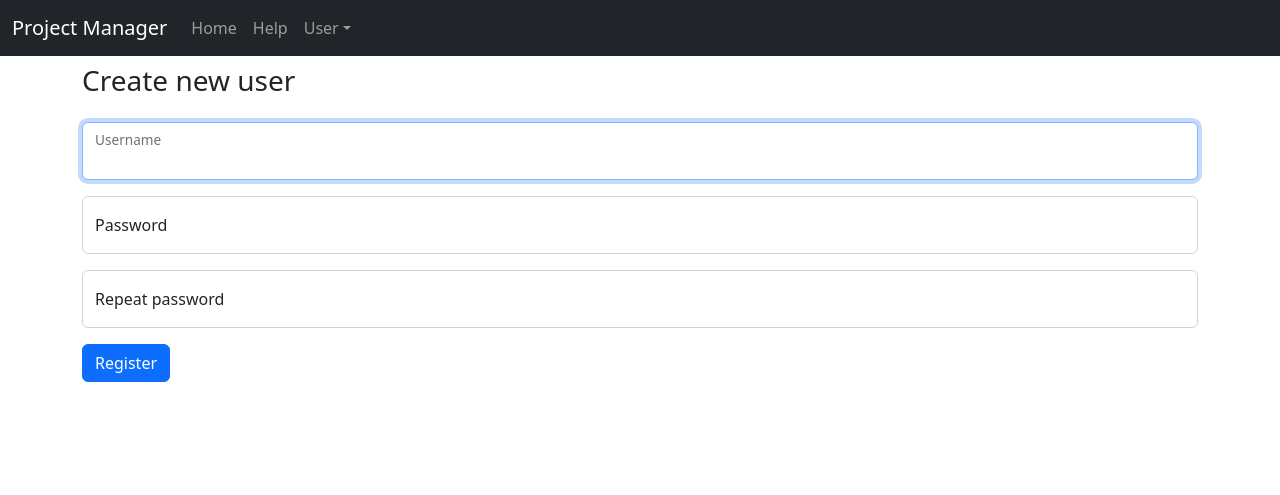
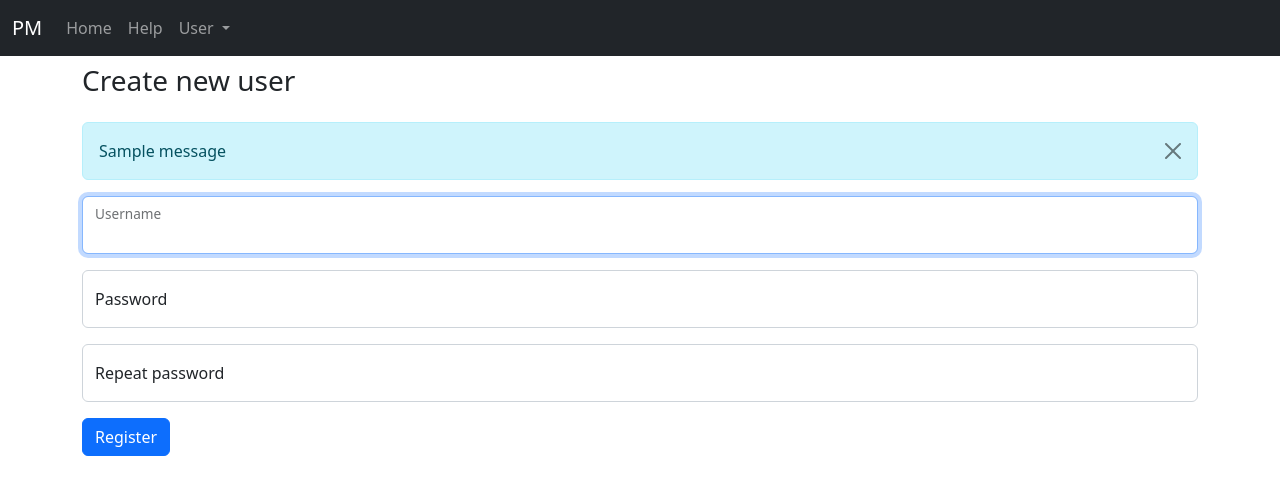
Before and after one commit to Capscience/project-manager, a Flask app: page /register in a window 1280 px wide. Shown: the top 495 px of the page. Run offline with Flask 2, Linux system fonts and the light colour scheme; tables that the repository leaves empty hold one stand-in row (values such as "Sample post"); one stand-in notice (Sample message) is shown; some libraries are stand-ins or nearby versions.

Commit message:
Fixed redirects and item positioning in GUI

```diff
--- a/src/login.py
+++ b/src/login.py
@@ -50,6 +50,8 @@ def login():
     """Log in to the app."""
 
     if g.user:
+        flash(f'You are already logged in as {g.user}. \
+              Please log out before logging in on another user.')
         return redirect(url_for('home'))
 
     # Create new login
@@ -60,7 +62,8 @@ def login():
         user = sql.Account.query.filter_by(name = name).one_or_none()
         # If user doesn't exist, redirect to register page
         if not user:
-            return redirect(url_for('register'))
+            flash('Invalid username or password.')
+            return redirect(url_for('login'))
         # If login succesful, set session user
         if validate_passwd(user, password):
             session['user'] = user.name
--- a/src/templates/base.html
+++ b/src/templates/base.html
@@ -13,20 +13,29 @@
     <body>
         <nav class="navbar navbar-expand-md navbar-dark bg-dark">
             <div class="container-fluid">
-                <a class="navbar-brand">Project Manager</a>
-                <button class="navbar-toggler" type="button" data-bs-toggle="collapse" data-bs-target="#navbarNav" aria-controls="navbarNav" aria-expanded="false" aria-label="Toggle navigation">
+                <a class="navbar-brand" href="#">PM</a>
+                <button class="navbar-toggler" type="button" data-bs-toggle="collapse" data-bs-target="#navbarNavDropdown" aria-controls="navbarNavDropdown" aria-expanded="false" aria-label="Toggle navigation">
                     <span class="navbar-toggler-icon"></span>
                 </button>
-                <div class="collapse navbar-collapse" id="navbarNav">
-                    <div class="navbar-nav">
+                <div class="collapse navbar-collapse" id="navbarNavDropdown">
+                    <ul class="navbar-nav">
+                    <li class="nav-item">
                         <a class="nav-link" href="{{ url_for('home') }}">Home</a>
+                    </li>
+                    <li class="nav-item">
                         <a class="nav-link" href="{{ url_for('help') }}">Help</a>
-                        <a class="nav-link dropdown-toggle" href="#" id="navbarDropdown" role="button" data-bs-toggle="dropdown" aria-expanded="false">User</a>
-                        <ul class="dropdown-menu" aria-labelledby="navbarDropdown">
-                            <a class="dropdown-item" href="{{ url_for('login') }}">Login</a>
-                            <a class="dropdown-item" href="{{ url_for('logout') }}">Logout</a>
+                    </li>
+                    <li class="nav-item dropdown">
+                        <a class="nav-link dropdown-toggle" href="#" id="navbarDropdownMenuLink" role="button" data-bs-toggle="dropdown" aria-expanded="false">
+                            User
+                        </a>
+                        <ul class="dropdown-menu" aria-labelledby="navbarDropdownMenuLink">
+                            <li><a class="dropdown-item" href="{{ url_for('login') }}">Login</a></li>
+                            <li><a class="dropdown-item" href="{{ url_for('register') }}">Register</a></li>
+                            <li><a class="dropdown-item" href="{{ url_for('logout') }}">Logout</a></li>
                         </ul>
-                    </div>
+                        </li>
+                    </ul>
                 </div>
             </div>
         </nav>
--- a/src/templates/register.html
+++ b/src/templates/register.html
@@ -6,6 +6,13 @@
 {% block content %}
 
 <form method="post">
+    {% for message in get_flashed_messages() %}
+    <div class="alert alert-info alert-dismissible fade show" role="alert">
+        {{ message }}
+        <button type="button" class="btn-close" data-bs-dismiss="alert" aria-label="Close"></button>
+    </div>
+    {% endfor %}
+
     <div class="form-floating mb-3">
         <input type="username" class="form-control" id="username" name="username" placeholder="username" minlength="3" required autofocus>
         <label for="username">Username</label>
```
Also changed, not shown: src/templates/login.html (+7 -0 lines).
